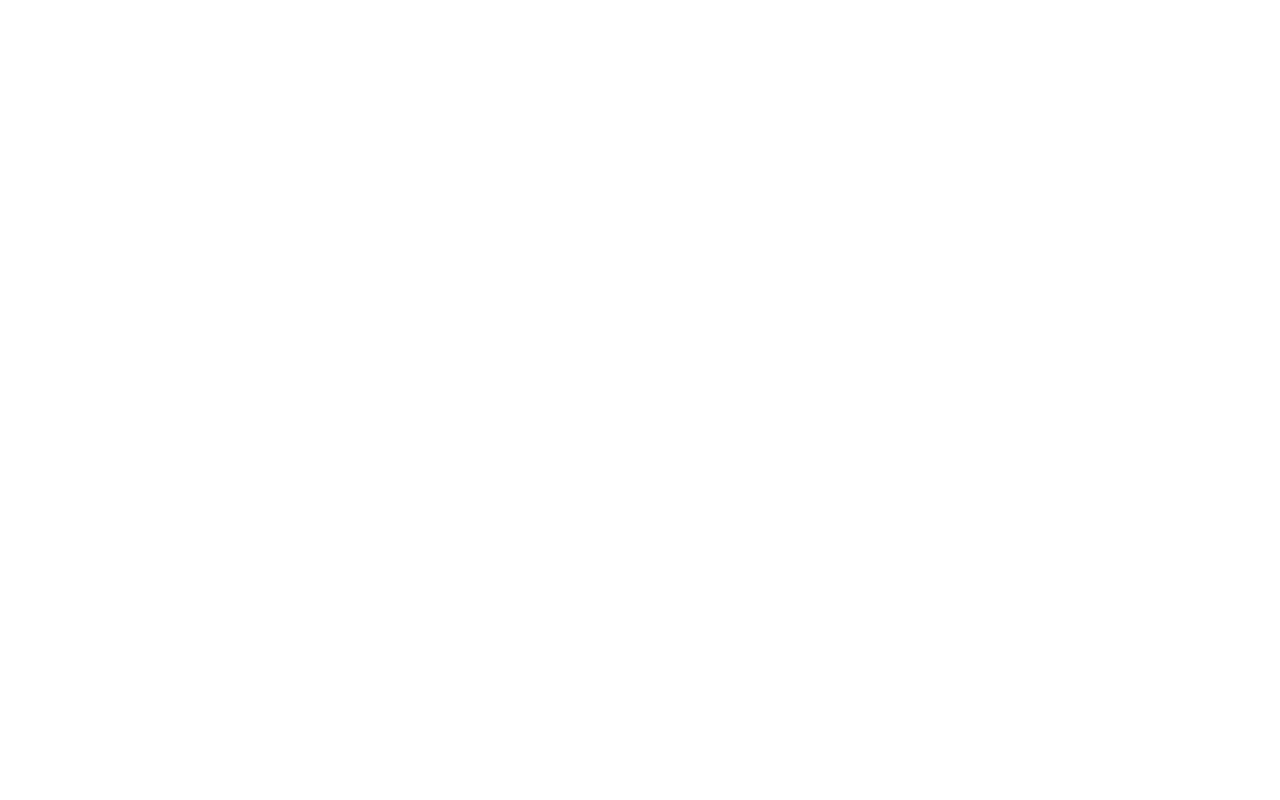
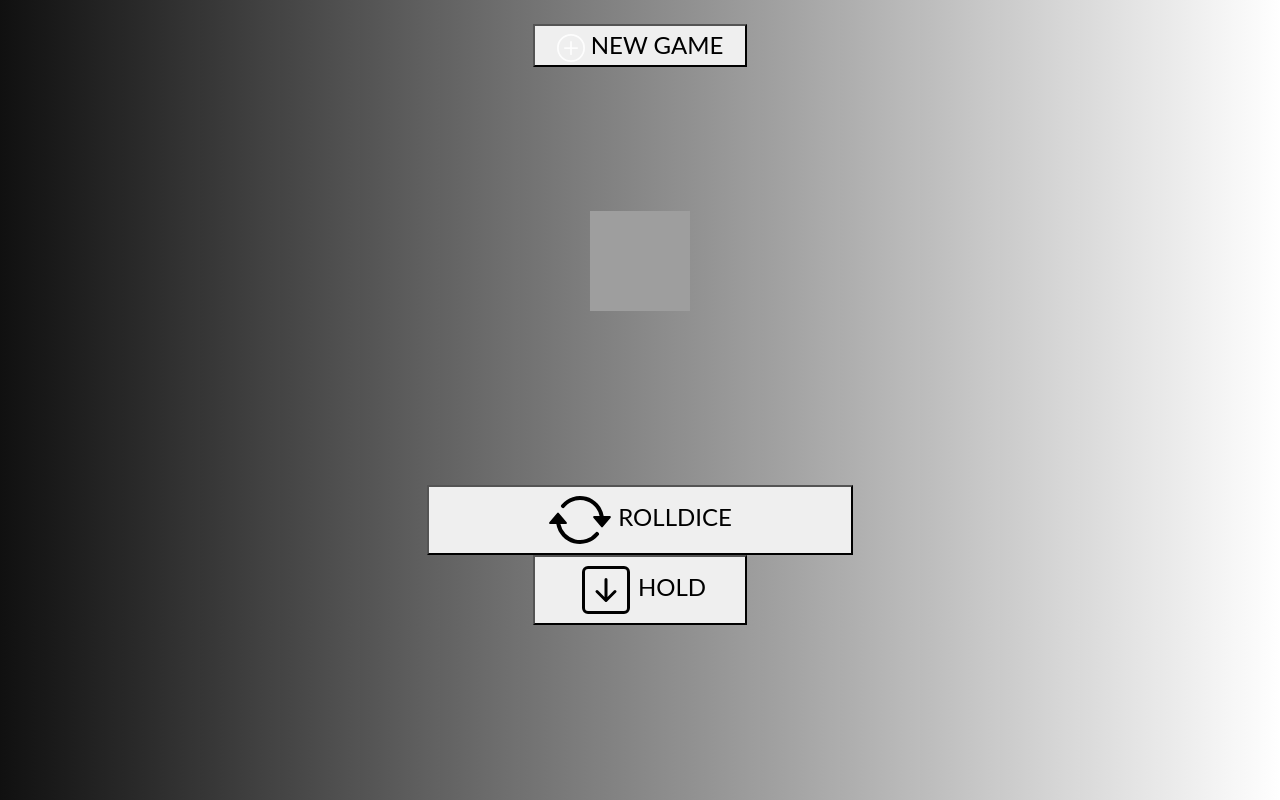
Before and after one commit to IvanMakarenko91/Evaluation-Javascript, a plain HTML site: page Dynamiser.html in a window 1280 px wide. Drawn offline with nearby package versions, Linux system fonts and the light colour scheme; grey boxes are pictures that could not be loaded.

Commit message:
Mise en page du fichier html

```diff
--- /dev/null
+++ b/ControleJS.css
@@ -0,0 +1,8 @@
+body {
+  background: linear-gradient(90deg, rgba(0, 0, 0, 0.938), white);
+  font-family: lato;
+  font-size: 1.5em;
+}
+.gauche {
+  color: white;
+}
--- a/Dynamiser.html
+++ b/Dynamiser.html
@@ -4,9 +4,58 @@
   <meta charset="UTF-8">
   <meta http-equiv="X-UA-Compatible" content="IE=edge">
   <meta name="viewport" content="width=device-width, initial-scale=1.0">
-  <title>Document</title>
+  <title>Jeu de Dé</title>
+  <link href="https://cdn.jsdelivr.net/npm/bootstrap@5.1.3/dist/css/bootstrap.min.css" rel="stylesheet" integrity="sha384-1BmE4kWBq78iYhFldvKuhfTAU6auU8tT94WrHftjDbrCEXSU1oBoqyl2QvZ6jIW3" crossorigin="anonymous">
+  <link rel="stylesheet" href="ControleJS.css">
 </head>
-<body>
 
+
+<body class="container-fluid">
+
+  <header class="row text-center my-4">
+    <button class="offset-5 col-2" id="newGame"> <!-- Boutton qui relance le jeu -->
+      <svg xmlns="http://www.w3.org/2000/svg" width="28" height="32" fill="currentColor" class="bi bi-plus-circle" style="color: rgba(255, 255, 255, 0.863);" viewbox="0 0 16 16">
+        <path d="M8 15A7 7 0 1 1 8 1a7 7 0 0 1 0 14zm0 1A8 8 0 1 0 8 0a8 8 0 0 0 0 16z"/>
+        <path d="M8 4a.5.5 0 0 1 .5.5v3h3a.5.5 0 0 1 0 1h-3v3a.5.5 0 0 1-1 0v-3h-3a.5.5 0 0 1 0-1h3v-3A.5.5 0 0 1 8 4z"/>
+      </svg>
+      NEW GAME
+    </button>
+  </header>
+
+  <main>
+    <!-- Partie principale contenant les données de chaque joueur. -->
+  <section class="row text-center my-5" style="font-size: 2em;">
+    <div class="col-6 gauche" id="playerOneName"></div>
+    <div class="col-6" id="playerTwoName"></div>
+  </section>
+
+
+  <section class="row text-center" style="font-size: 2em;">
+    <div class="col-4 gauche" id="playerOneMessage"></div> <!-- Affichage du score à chaque lancé de dé. -->
+    <div class="col-4 p-5"><img id="imgage" src="images/question.png"  style="height: 100px; width: 100px;"></div>
+    <div class="col-4" id="playerTwoMessage"></div>
+    <div class="col-6 text-center" id="playerOneScore"></div> <!-- endroit où afficher le score en cas de sauvegarde (hold). -->
+    <div class="col-6 text-center" id="playerTwoScore"></div> <!-- endroit où afficher le score en cas de sauvegarde (hold). -->
+    <div class="col-12" id="resultat"></div>
+  </section>
+
+  </main>
+
+  <footer class="row text-center" style="margin-top: 10%; color: white;">
+
+    <button class="offset-4 col-4" id="rolldice"><svg xmlns="http://www.w3.org/2000/svg" width="64" height="64" fill="currentColor" class="bi bi-arrow-repeat" viewbox="0 0 16 16">
+      <path d="M11.534 7h3.932a.25.25 0 0 1 .192.41l-1.966 2.36a.25.25 0 0 1-.384 0l-1.966-2.36a.25.25 0 0 1 .192-.41zm-11 2h3.932a.25.25 0 0 0 .192-.41L2.692 6.23a.25.25 0 0 0-.384 0L.342 8.59A.25.25 0 0 0 .534 9z"/>
+      <path fill-rule="evenodd" d="M8 3c-1.552 0-2.94.707-3.857 1.818a.5.5 0 1 1-.771-.636A6.002 6.002 0 0 1 13.917 7H12.9A5.002 5.002 0 0 0 8 3zM3.1 9a5.002 5.002 0 0 0 8.757 2.182.5.5 0 1 1 .771.636A6.002 6.002 0 0 1 2.083 9H3.1z"/>
+    </svg> ROLLDICE </button>  <!-- Boutton sur lequel le dé change de face et de score. -->
+
+
+    <button class="offset-5 col-2" id="sauvegarder"><svg xmlns="http://www.w3.org/2000/svg" width="48" height="48" fill="currentColor" class="bi bi-arrow-down-square m-2" viewbox="0 0 16 16">
+      <path fill-rule="evenodd" d="M15 2a1 1 0 0 0-1-1H2a1 1 0 0 0-1 1v12a1 1 0 0 0 1 1h12a1 1 0 0 0 1-1V2zM0 2a2 2 0 0 1 2-2h12a2 2 0 0 1 2 2v12a2 2 0 0 1-2 2H2a2 2 0 0 1-2-2V2zm8.5 2.5a.5.5 0 0 0-1 0v5.793L5.354 8.146a.5.5 0 1 0-.708.708l3 3a.5.5 0 0 0 .708 0l3-3a.5.5 0 0 0-.708-.708L8.5 10.293V4.5z"/>
+    </svg>HOLD</button>
+
+  </footer>
+
+<script src="https://code.jquery.com/jquery-3.6.0.min.js" integrity="sha256-/xUj+3OJU5yExlq6GSYGSHk7tPXikynS7ogEvDej/m4=" crossorigin="anonymous"></script>
+<script src="Game.js"></script>
 </body>
 </html>
```
Also changed, not shown: images/dice-1.png (added), images/dice-2.png (added), images/dice-3.png (added), images/dice-4.png (added), images/dice-5.png (added), images/dice-6.png (added), 1 other file.
